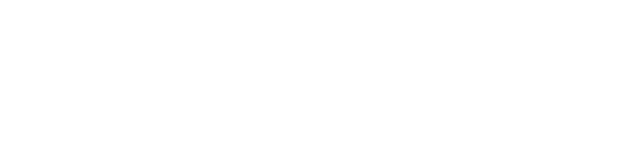
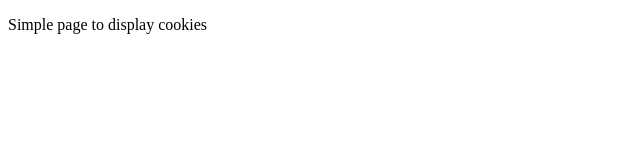
Before and after one commit to jgb36/A12, a plain HTML site: page cookie.html in a window 1280 px wide. Shown: the whole page, without its empty margins (0-640 px from the left). Drawn offline with Linux system fonts and the light colour scheme.

Commit message:
Update cookie.html

```diff
--- a/cookie.html
+++ b/cookie.html
@@ -4,5 +4,6 @@
     <script type="text/javascript" language="javascript" src="cookie.js"></script>
   </head>
   <body>
+    <p>Simple page to display cookies</p>
   </body>
 </html>
```
